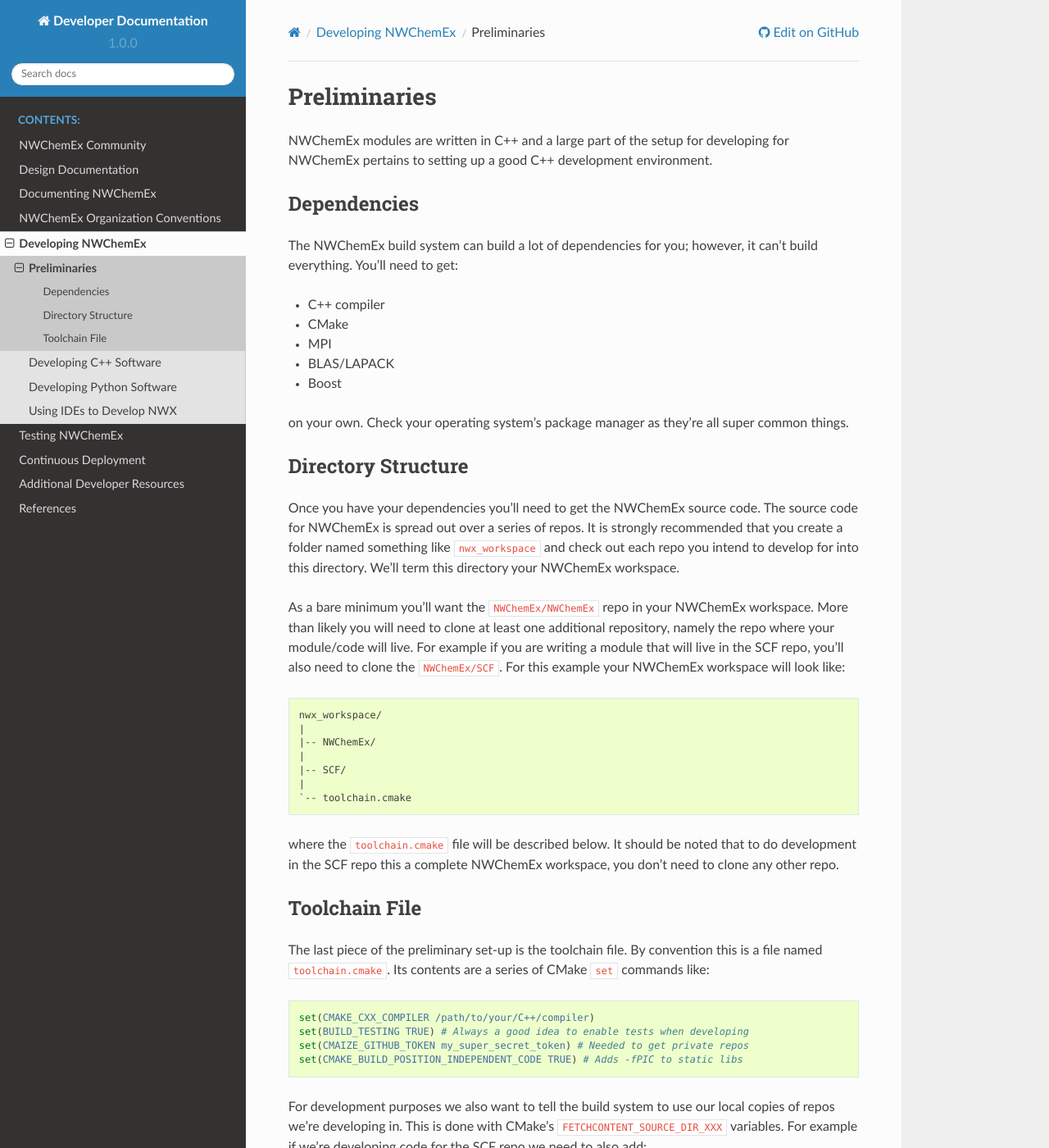
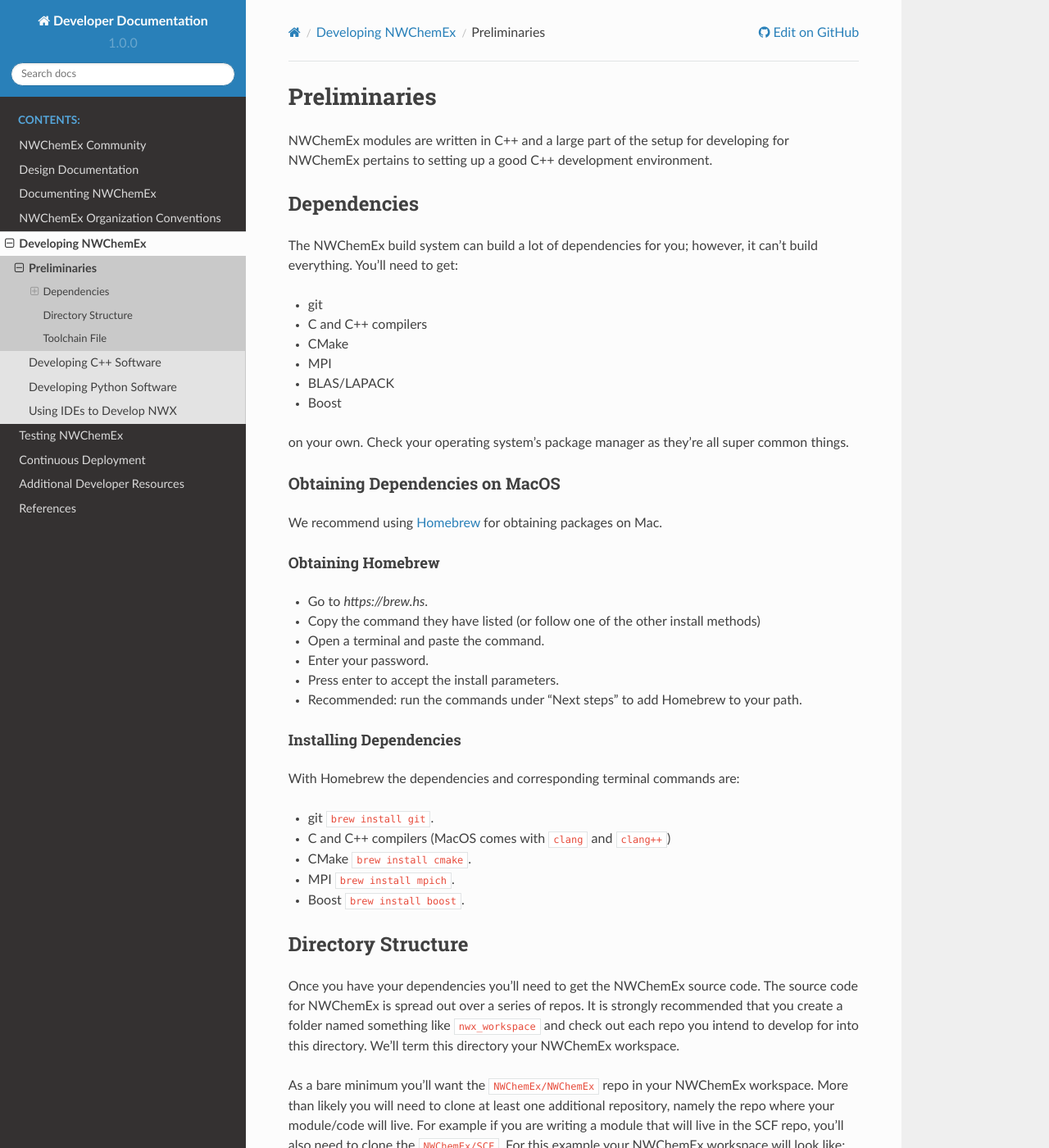
Before and after one commit to NWChemEx/.github, a Sphinx documentation site: the page built from docs/source/coding/preliminaries.rst, in a window 1280 px wide and 1400 px high. Shown: the whole window at 82% size. Built offline with Sphinx 7.4.7 and the Read the Docs theme 2.0.0, drawn with Linux system fonts in a browser that asks for light colours.

```diff
--- a/docs/source/coding/preliminaries.rst
+++ b/docs/source/coding/preliminaries.rst
@@ -14,7 +14,8 @@ Dependencies
 The NWChemEx build system can build a lot of dependencies for you; however, it
 can't build everything. You'll need to get:
 
-- C++ compiler
+- git
+- C and C++ compilers
 - CMake
 - MPI
 - BLAS/LAPACK
@@ -22,6 +23,34 @@ can't build everything. You'll need to get:
 
 on your own. Check your operating system's package manager as they're all super
 common things.
+
+.. _obtaining_dependencies_on_macos:
+
+Obtaining Dependencies on MacOS
+===============================
+
+We recommend using `Homebrew <https://brew.hs>`__ for obtaining packages on Mac.
+
+Obtaining Homebrew
+------------------
+
+- Go to `https://brew.hs`.
+- Copy the command they have listed (or follow one of the other install methods)
+- Open a terminal and paste the command.
+- Enter your password.
+- Press enter to accept the install parameters.
+- Recommended: run the commands under "Next steps" to add Homebrew to your path.
+
+Installing Dependencies
+-----------------------
+
+With Homebrew the dependencies and corresponding terminal commands are:
+
+- git ``brew install git``.
+- C and C++ compilers (MacOS comes with ``clang`` and ``clang++``)
+- CMake ``brew install cmake``.
+- MPI ``brew install mpich``.
+- Boost ``brew install boost``.
 
 *******************
 Directory Structure
```
Also changed, not shown: docs/source/coding/ides/vscode/setup.rst (+4 -4 lines), docs/source/coding/ides/vscode/setup_mac.rst (added, +160 -0 lines).
